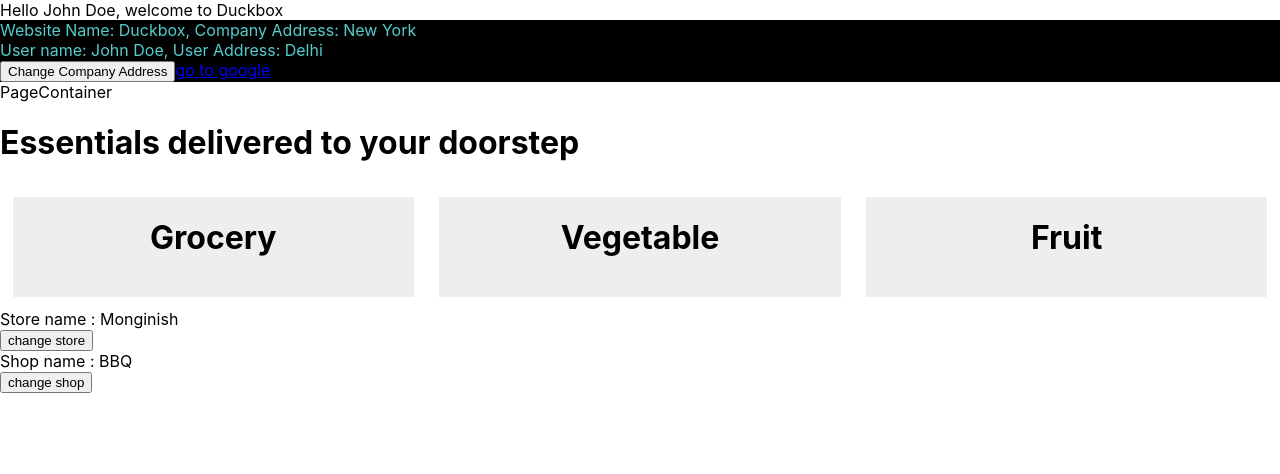
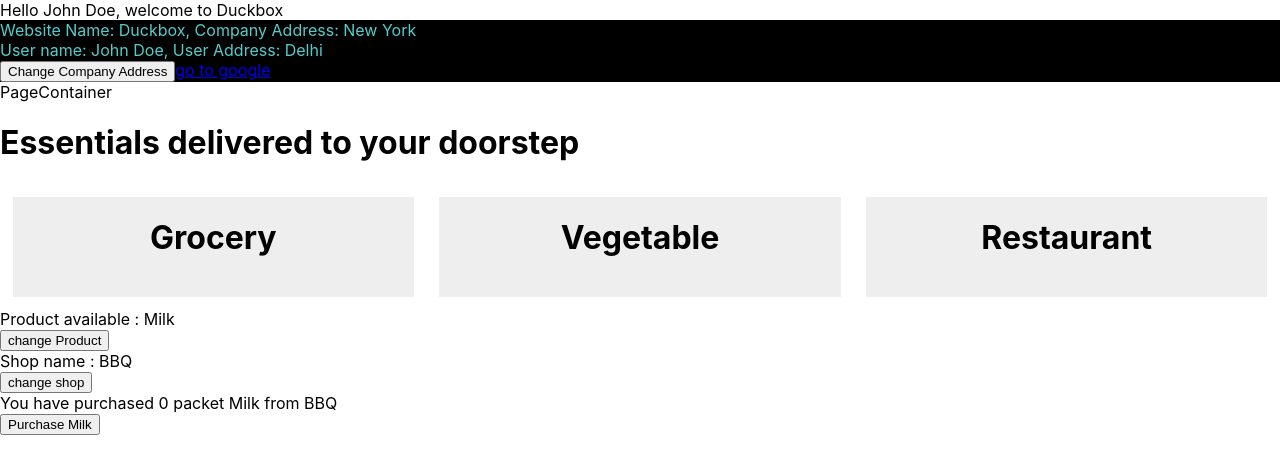
Before and after one commit to jyotixkarmakar/duckbox, a React (Create React App) app: page / in a window 1280 px wide. Shown: the top 474 px of the page. Built offline with nearby package versions, Linux system fonts and the light colour scheme.

Commit message:
modification on useState

```diff
--- a/src/pages/homepage/HomePage.tsx
+++ b/src/pages/homepage/HomePage.tsx
@@ -1,14 +1,20 @@
 import { useState } from "react";
 
 const HomePage = (props: any) => {
-    let storename = "Monginish"
-    const changeStore = () => {
-        storename = "A B Sweets";
+    let productname = "Milk"
+    const changeProduct = () => {
+        productname = "Egg";
     }
     const changeShop = () => {
-        setShopName("Big Bazar")
+        setShopName("Big Bazar");
+        setCount(0);
     }
     const [shopName, setShopName] = useState("BBQ");
+    const [count, setCount] = useState(0);
+
+    const purchaseMilk = () => {
+        setCount(count+1);
+    }
     return (
         <div>
             <h1>Essentials delivered to your doorstep</h1>
@@ -20,17 +26,21 @@ const HomePage = (props: any) => {
                     <h1>Vegetable</h1>
                 </div>
                 <div style={{ width: "32%", margin: "1%", height: "100px", background: "#eee" }}>
-                    <h1>Fruit</h1>
+                    <h1>Restaurant</h1>
                 </div>
             </div>
-            <div>Store name : {storename}</div>
-            <button onClick={changeStore}>
-                change store
+            <div>Product available : {productname}</div>
+            <button onClick={changeProduct}>
+                change Product
             </button>
             <div>Shop name : {shopName}</div>
             <button onClick={changeShop}>
                 change shop
             </button>
+            <div>You have purchased {count} packet {productname} from {shopName}</div>
+            <button onClick={purchaseMilk}>
+                Purchase Milk
+            </button>
         </div>
     )
 }
```
